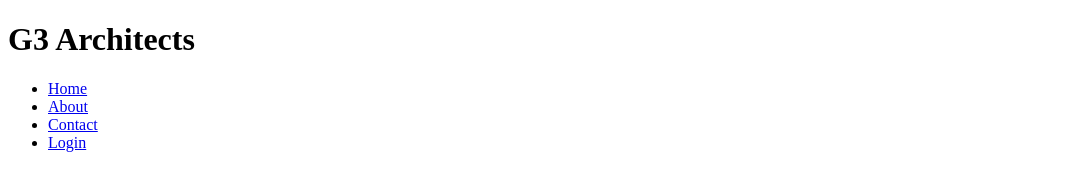
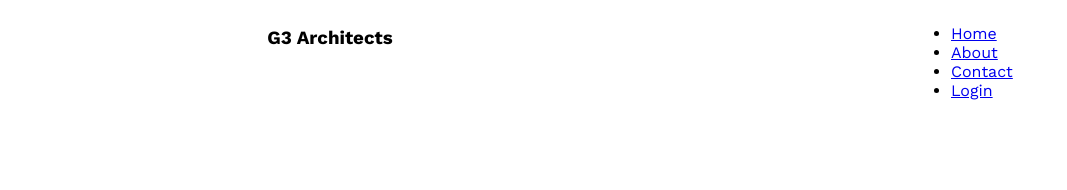
Before and after one commit to hummerheads/g3-architects, a plain HTML site: page index.html in a window 1280 px wide. Shown: the whole page, without its empty margins (0-1067 px from the left). Drawn offline with nearby package versions, Linux system fonts and the light colour scheme.

Commit message:
added fonts

```diff
--- a/index.html
+++ b/index.html
@@ -4,10 +4,11 @@
     <meta charset="UTF-8">
     <meta name="viewport" content="width=device-width, initial-scale=1.0">
     <title>G3 Architects</title>
+    <link rel="stylesheet" href="style.css">
 </head>
 <body>
     <header>
-        <h1>G3 Architects</h1>
+        <h3>G3 Architects</h3>
         <nav>
             <ul>
                 <li><a href="#">Home</a></li>
--- /dev/null
+++ b/style.css
@@ -0,0 +1,10 @@
+@import url('https://fonts.googleapis.com/css2?family=Lato:wght@400;700&family=Work+Sans:wght@400;500;600;700;800&display=swap');
+*{
+    font-family: 'Work Sans', sans-serif;
+}
+
+header{
+    display: flex;
+    justify-content: space-around;
+    text-decoration: none;
+}
```
